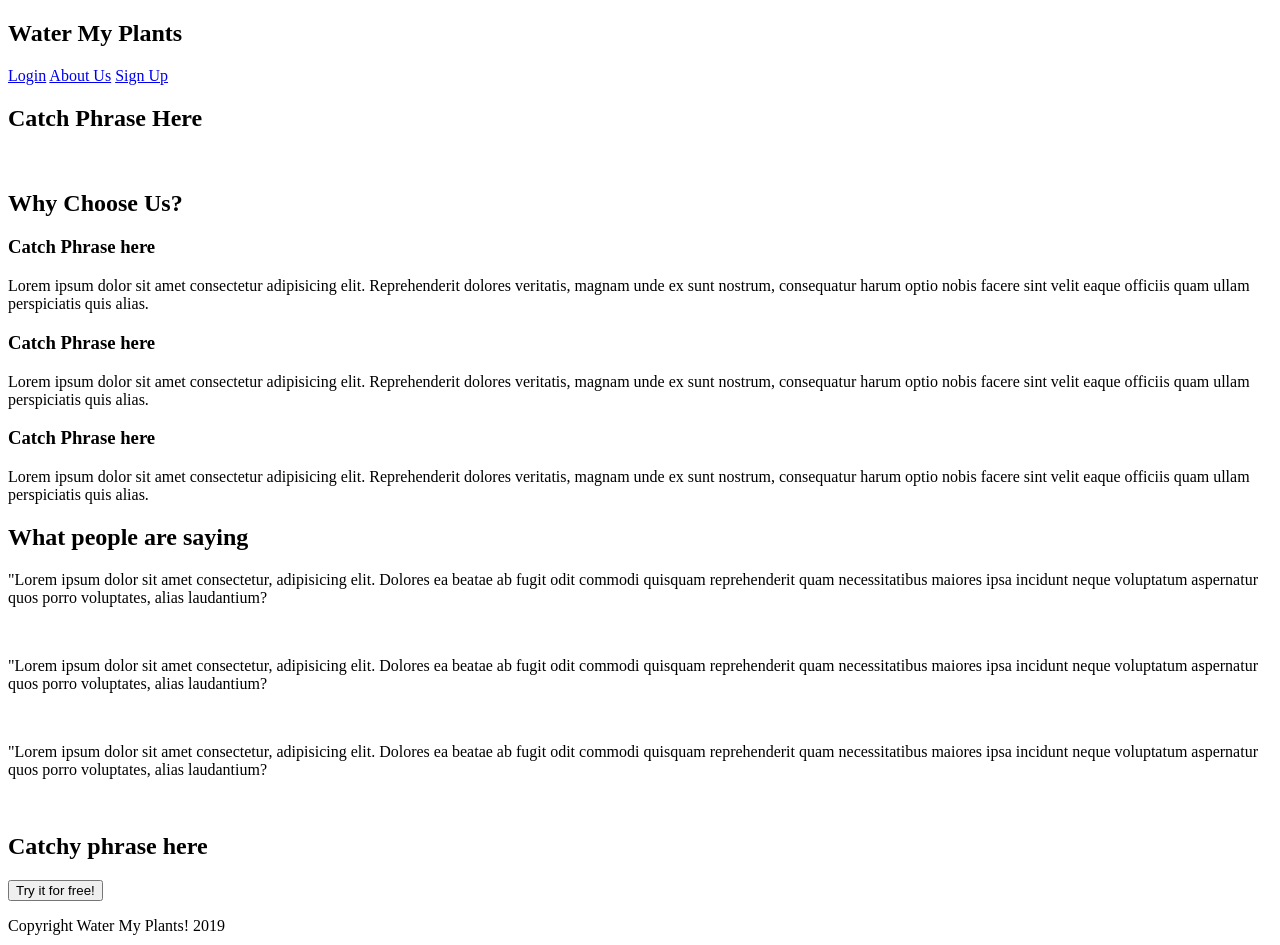
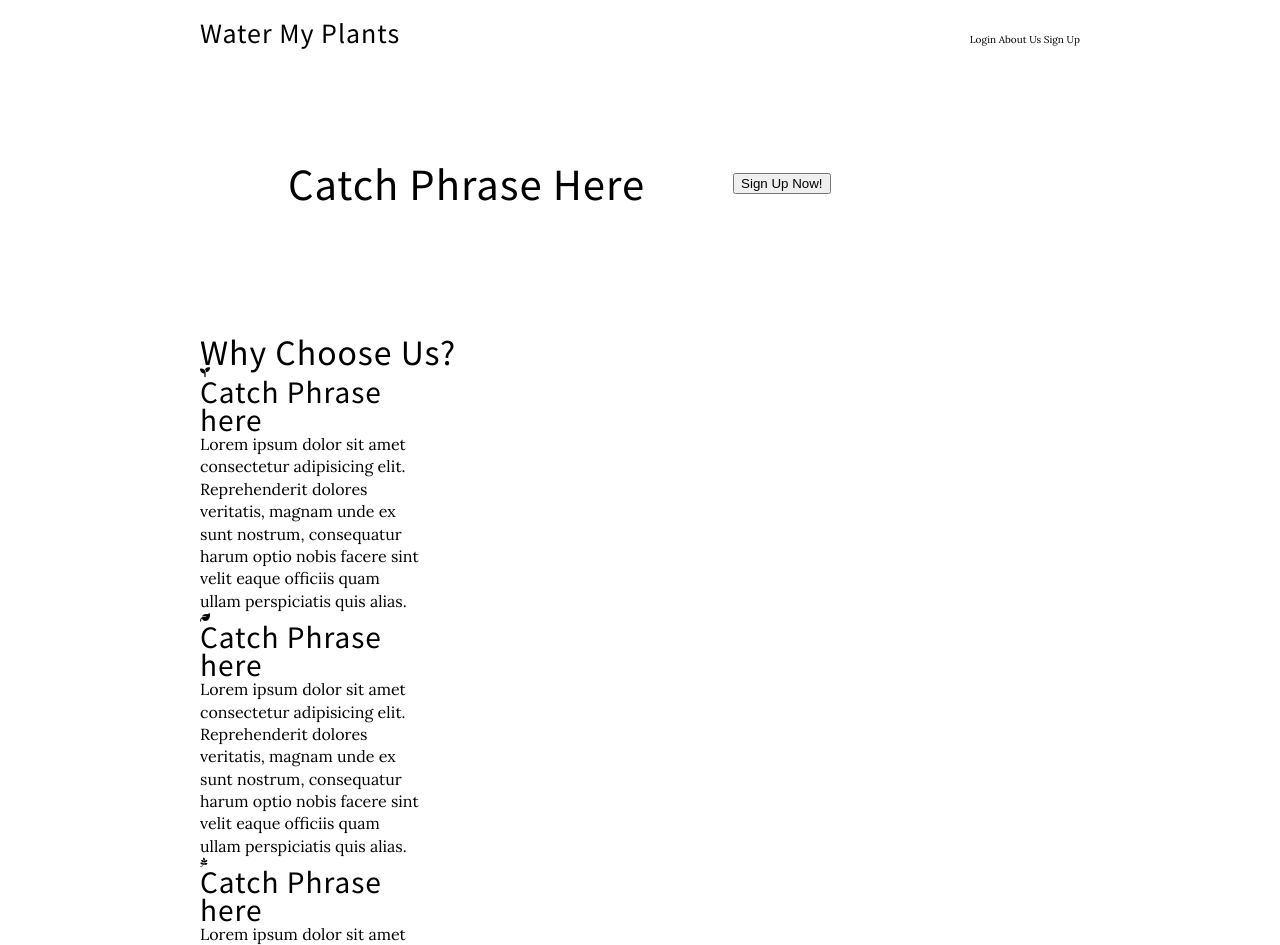
Before and after one commit to Build-Week-Water-My-Plant/Landing-Devanee, a plain HTML site: page index.html in a window 1280 px wide. Shown: the top 945 px of the page. Drawn offline with Linux system fonts and the light colour scheme.

Commit message:
added css to page and currently working on this still

```diff
--- /dev/null
+++ b/css/index.css
@@ -0,0 +1,124 @@
+/* http://meyerweb.com/eric/tools/css/reset/
+   v2.0 | 20110126
+   License: none (public domain)
+*/
+
+
+html, body, div, span, applet, object, iframe,
+h1, h2, h3, h4, h5, h6, p, blockquote, pre,
+a, abbr, acronym, address, big, cite, code,
+del, dfn, em, img, ins, kbd, q, s, samp,
+small, strike, strong, sub, sup, tt, var,
+b, u, i, center,
+dl, dt, dd, ol, ul, li,
+fieldset, form, label, legend,
+table, caption, tbody, tfoot, thead, tr, th, td,
+article, aside, canvas, details, embed,
+figure, figcaption, footer, header, hgroup,
+menu, nav, output, ruby, section, summary,
+time, mark, audio, video {
+	margin: 0;
+	padding: 0;
+	border: 0;
+	font-size: 100%;
+	font: inherit;
+	vertical-align: baseline;
+}
+/* HTML5 display-role reset for older browsers */
+article, aside, details, figcaption, figure,
+footer, header, hgroup, menu, nav, section {
+	display: block;
+}
+body {
+	line-height: 1;
+}
+ol, ul {
+	list-style: none;
+}
+blockquote, q {
+	quotes: none;
+}
+blockquote:before, blockquote:after,
+q:before, q:after {
+	content: '';
+	content: none;
+}
+table {
+	border-collapse: collapse;
+	border-spacing: 0;
+}
+
+/* Coding starts here */
+*{
+    box-sizing: border-box;
+}
+html {
+    font-size: 62.5%;
+}
+html, body {
+    font-family: 'Lora', serif;
+}
+h1, h2, h3, h4, h5 {
+    font-family: 'Noto Sans JP', sans-serif;
+    letter-spacing: 1px;
+}
+h2{
+    font-size: 3.2rem;
+}
+h3{
+    font-size: 2.8rem;
+}
+p{
+    font-size: 1.6rem;
+    line-height: 1.4;
+}
+body {
+    max-width: 880px;
+    width: 100%;
+    margin: 0 auto;
+}
+
+header {
+    display: flex;
+    flex-wrap: wrap;
+    align-items: flex-end;
+    justify-content: space-between;
+    width: 100%;
+    margin: 20px 0 30px 0;
+}
+header h1{
+    font-size: 2.5rem;
+    align-items: flex-start;
+}
+header nav a{
+    text-decoration: none;
+    color: black;
+}
+header img {
+    width: 15%;
+}
+.intro {
+    display: flex;
+    align-items: center;
+    justify-items: flex-end;
+}
+.intro h1{
+    font-size: 4rem;
+    padding: 10%;
+}
+.content {
+    display: flex;
+    flex-wrap: wrap;
+    align-items: center;
+    padding-top: 5%;
+}
+.content .top-content {
+    display: flex;
+    flex-wrap: wrap;
+    width: 25%;
+}
+.content .main-content {
+    display: flex;
+    flex-wrap: wrap;
+    justify-content:
+}
--- a/index.html
+++ b/index.html
@@ -2,17 +2,23 @@
 
 <html lang= "en">
     <head>
-        <meta charset="">
+        <meta charset="utf-8">
         <meta name="viewport" content="width=device-width, initial-scale=1">
         <title>Water My Plants</title>
+        <!----CSS StylesheetFonts---->
+        <link rel="stylesheet" href="css/index.css"/>
+        <!----Font Awesome Icons---->
+        <script src="https://kit.fontawesome.com/0ff0d31b1a.js" crossorigin="anonymous"></script>
+        <link rel="https://stackpath.bootstrapcdn.com/font-awesome/4.7.0/css/font-awesome.min.css">
 
-        <link href="https://fonts.googleapis.com/css?family=Cabin&display=swap" rel="stylesheet">
+        <!----Google Fonts---->
+        <link href="https://fonts.googleapis.com/css?family=Lora|Noto+Sans+JP&display=swap" rel="stylesheet">
     </head>
 
 
 <body>
-  <section class="container-home">
 
+<div class="header">
     <header>
       <h1>Water My Plants</h1>
         <nav>
@@ -21,37 +27,49 @@
             <a href="#">Sign Up</a>
         </nav>
     </header>
+</div>
 
     <div class="intro">
-      <h1>Catch Phrase Here</h1>
+       <h1>Catch Phrase Here</h1>
+        <button class="sign-up-now">Sign Up Now!</button>
         <img src="" class="" alt="">
+    </div>
 
-      <div class="top-content">
+      <div class="content">
+        <div>
           <h2>Why Choose Us?</h2>
 
+
+          <div class ="top-content">
+
+          <i class="fas fa-seedling"></i>
             <h3>Catch Phrase here</h3>
                 <p>Lorem ipsum dolor sit amet consectetur adipisicing elit. Reprehenderit dolores veritatis, magnam unde ex sunt nostrum, consequatur harum optio nobis facere sint velit eaque officiis quam ullam perspiciatis quis alias.</p>
 
+          <i class="fas fa-leaf"></i>
             <h3>Catch Phrase here</h3>
                 <p>Lorem ipsum dolor sit amet consectetur adipisicing elit. Reprehenderit dolores veritatis, magnam unde ex sunt nostrum, consequatur harum optio nobis facere sint velit eaque officiis quam ullam perspiciatis quis alias.</p>
 
+          <i class="fab fa-pagelines"></i>
             <h3>Catch Phrase here</h3>
                 <p>Lorem ipsum dolor sit amet consectetur adipisicing elit. Reprehenderit dolores veritatis, magnam unde ex sunt nostrum, consequatur harum optio nobis facere sint velit eaque officiis quam ullam perspiciatis quis alias.</p>
+          </div>
+        </div>
       </div>
-    </div>
 
-    <section class="main-content">
+
+    <div class="main-content">
         <h2>What people are saying</h2>
 
             <p>"Lorem ipsum dolor sit amet consectetur, adipisicing elit. Dolores ea beatae ab fugit odit commodi quisquam reprehenderit quam necessitatibus maiores ipsa incidunt neque voluptatum aspernatur quos porro voluptates, alias laudantium?</p>
-            <img src="" alt="">
+                <img src="" alt="">
 
             <p>"Lorem ipsum dolor sit amet consectetur, adipisicing elit. Dolores ea beatae ab fugit odit commodi quisquam reprehenderit quam necessitatibus maiores ipsa incidunt neque voluptatum aspernatur quos porro voluptates, alias laudantium?</p>
-            <img src="" alt="">
+                <img src="" alt="">
 
             <p>"Lorem ipsum dolor sit amet consectetur, adipisicing elit. Dolores ea beatae ab fugit odit commodi quisquam reprehenderit quam necessitatibus maiores ipsa incidunt neque voluptatum aspernatur quos porro voluptates, alias laudantium?</p>
-            <img src="" alt="">
-    </section>
+                <img src="" alt="">
+    </div>
 
     <div class="bottom-content">
         <h2>Catchy phrase here</h2>
@@ -62,6 +80,6 @@
         <p>Copyright Water My Plants! 2019</p>
     </footer>
 
-  </section>
+
 </body>
 </html>
```
Also changed, not shown: img/logo1.jpg (added), 3 other files.
